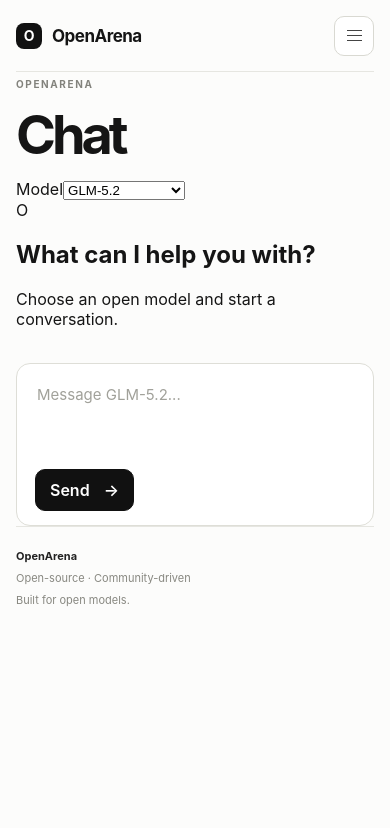
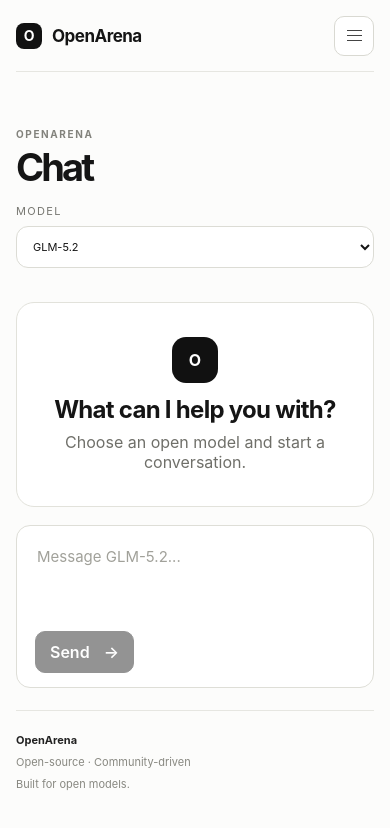
Before and after one commit to 010213pashaleshenko1-blip/OpenArena, a Next.js app: page / in a window 390 px wide. Shown: the top 828 px of the page. Built offline with nearby package versions, Linux system fonts and the light colour scheme.

Commit message:
style: restore chat layout and model icons

```diff
--- a/app/globals.css
+++ b/app/globals.css
@@ -1,8 +1,8 @@
 * { box-sizing: border-box; }
 html { scroll-behavior: smooth; }
 body { margin: 0; background: #fcfcfb; color: #151515; font-family: Inter, ui-sans-serif, system-ui, -apple-system, BlinkMacSystemFont, "Segoe UI", sans-serif; }
-button, textarea { font: inherit; }
-button, a { -webkit-tap-highlight-color: transparent; }
+button, textarea, select { font: inherit; }
+button, a, select { -webkit-tap-highlight-color: transparent; }
 a { color: inherit; text-decoration: none; }
 .page { min-height: 100vh; padding: 0 28px; max-width: 1180px; margin: 0 auto; }
 .nav { height: 72px; display: flex; align-items: center; justify-content: space-between; border-bottom: 1px solid #e6e6e1; position: relative; }
@@ -31,6 +31,7 @@
 .hint { color: #999992; font-size: 11px; }
 .send-button { border: 1px solid #111; background: #111; color: #fff; border-radius: 10px; padding: 10px 14px; cursor: pointer; font-weight: 600; }
 .send-button span { margin-left: 10px; }
+.send-button:disabled { opacity: .45; cursor: not-allowed; }
 .examples { display: flex; flex-wrap: wrap; gap: 6px; align-items: center; margin-top: 10px; color: #999992; font-size: 11px; }
 .examples button { background: transparent; border: 1px solid #e0e0d9; border-radius: 999px; padding: 5px 10px; color: #73736d; cursor: pointer; font-size: 11px; }
 .examples button:hover { background: #fff; color: #222; }
@@ -54,7 +55,7 @@
 .rank-row b { color: #aaa; font-size: 10px; }
 .rank-row strong { font-size: 12px; color: #222; }
 .model-name { display: flex; align-items: center; gap: 10px; min-width: 0; }
-.model-icon { width: 30px; height: 30px; flex: 0 0 30px; display: grid; place-items: center; border: 1px solid #deded7; border-radius: 8px; background: #fafaf8; color: #444; font-size: 12px; font-weight: 700; }
+.model-icon { width: 30px; height: 30px; flex: 0 0 30px; display: grid; place-items: center; border: 1px solid #deded7; border-radius: 8px; background: #fafaf8; color: #333; font-size: 12px; font-weight: 700; }
 .model-title { display: block; color: #333; }
 .model-name small { display: block; margin-top: 3px; color: #9a9a93; font-size: 10px; font-weight: 400; }
 .page-shell { padding-bottom: 72px; }
@@ -71,6 +72,32 @@
 .category-tabs button { border: 1px solid #dbdbd4; background: #fff; color: #70706a; border-radius: 999px; padding: 8px 12px; font-size: 12px; cursor: pointer; }
 .category-tabs button:hover { background: #f4f4f1; color: #222; }
 .category-tabs button.selected { background: #111; color: #fff; border-color: #111; }
+.chat-page { max-width: 760px; margin: 0 auto; padding: 26px 0 22px; }
+.chat-header { display: flex; align-items: end; justify-content: space-between; gap: 18px; padding: 24px 0 18px; }
+.chat-header h1 { margin: 8px 0 0; font-size: clamp(38px, 6vw, 64px); }
+.model-select-label { display: flex; flex-direction: column; gap: 8px; color: #777771; font-size: 11px; letter-spacing: .12em; text-transform: uppercase; }
+.model-select-label select { min-width: 220px; height: 42px; border-radius: 12px; border: 1px solid #dcdcd5; background: #fff; color: #151515; padding: 0 12px; }
+.chat-empty { margin: 16px 0 18px; padding: 34px 20px; border: 1px solid #e2e2db; border-radius: 18px; background: #fff; text-align: center; }
+.chat-mark { width: 46px; height: 46px; margin: 0 auto 12px; display: grid; place-items: center; border-radius: 14px; background: #111; color: #fff; font-weight: 700; }
+.chat-empty h2 { margin: 0; font-size: 24px; letter-spacing: -.03em; }
+.chat-empty p { margin: 8px 0 0; color: #6f6f69; }
+.chat-composer { max-width: none; margin-top: 0; }
 footer { border-top: 1px solid #e6e6e1; min-height: 82px; display: flex; align-items: center; justify-content: space-between; color: #888881; font-size: 11px; }
 footer span:first-child { color: #222; font-weight: 700; }
-@media (max-width: 760px) { .page { padding: 0 16px; }.nav-center { display: none; }.hero { padding: 58px 0 48px; } h1 { font-size: 54px; }.subtitle, .page-copy { font-size: 15px; }.hint { display: none; }.preview-grid { grid-template-columns: 1fr; }.response-columns { grid-template-columns: 1fr; }.response-columns article + article { border-left: 0; border-top: 1px solid #efefe9; margin-top: 12px; padding-top: 18px; }.content-card { padding: 16px; }.rank-row { grid-template-columns: 28px 1fr; }.rank-row strong { grid-column: 2; margin-top: -6px; } footer { flex-direction: column; align-items: flex-start; gap: 8px; padding: 22px 0; } }
+@media (max-width: 760px) {
+  .page { padding: 0 16px; }
+  .nav-center { display: none; }
+  .hero { padding: 58px 0 48px; }
+  h1 { font-size: 54px; }
+  .subtitle, .page-copy { font-size: 15px; }
+  .hint { display: none; }
+  .preview-grid { grid-template-columns: 1fr; }
+  .response-columns { grid-template-columns: 1fr; }
+  .response-columns article + article { border-left: 0; border-top: 1px solid #efefe9; margin-top: 12px; padding-top: 18px; }
+  .content-card { padding: 16px; }
+  .rank-row { grid-template-columns: 28px 1fr; }
+  .rank-row strong { grid-column: 2; margin-top: -6px; }
+  .chat-header { flex-direction: column; align-items: stretch; }
+  .model-select-label select { width: 100%; min-width: 0; }
+  footer { flex-direction: column; align-items: flex-start; gap: 8px; padding: 22px 0; }
+}
```
